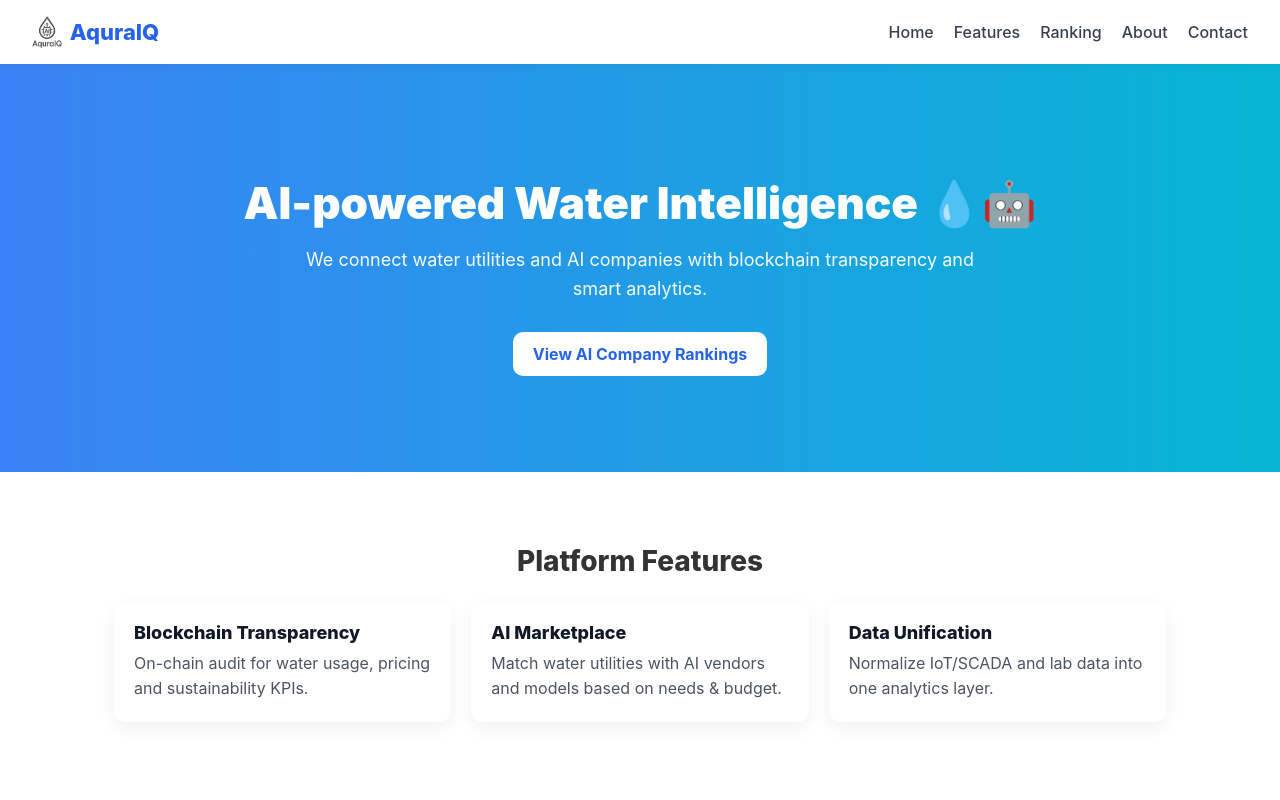
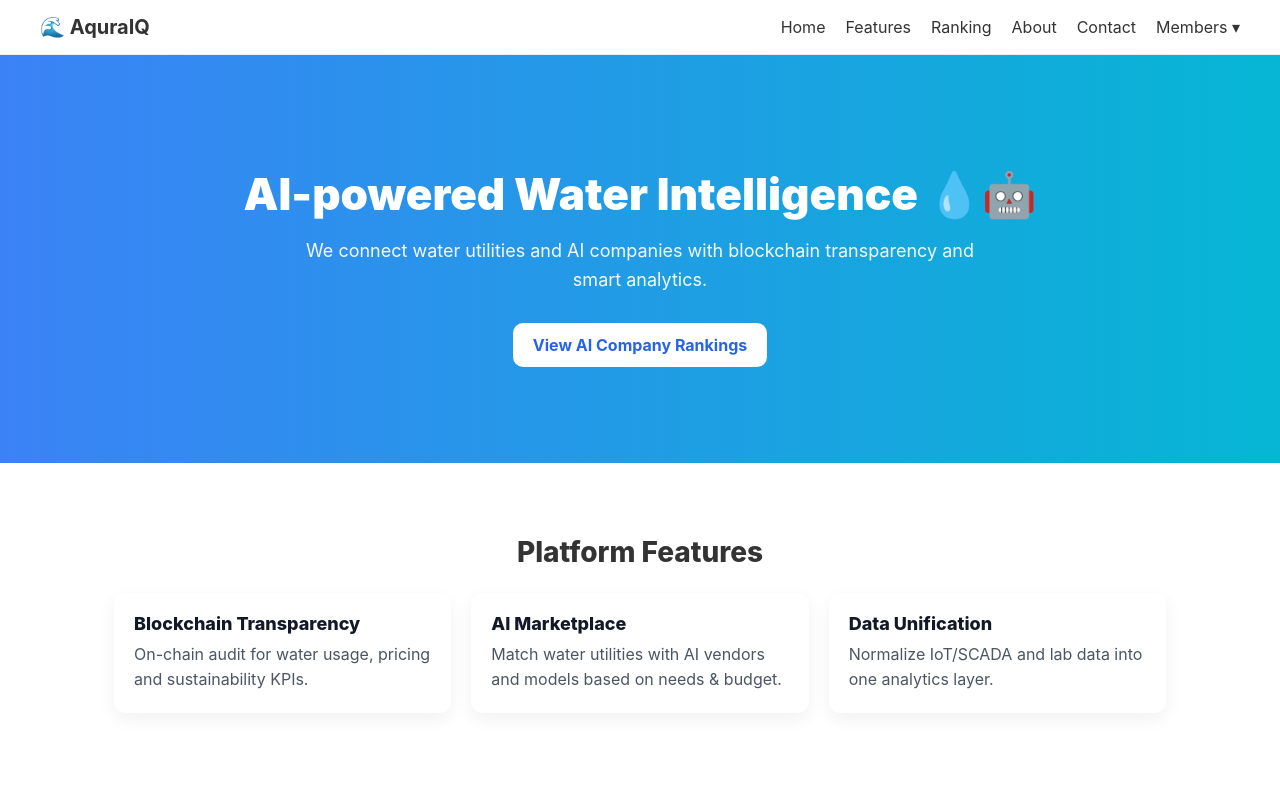
Before and after one commit to aquraiq-site/aquraiq-site, a Next.js app: page / in a window 1280 px wide. Shown: the top 800 px of the page. Built offline with nearby package versions, Linux system fonts and the light colour scheme.

Commit message:
Update Navbar.js

```diff
--- a/components/Navbar.js
+++ b/components/Navbar.js
@@ -1,40 +1,50 @@
+// components/Navbar.js
+import Link from "next/link";
+import { useState } from "react";
+
 export default function Navbar() {
-  const nav = {
-    display: "flex",
-    justifyContent: "space-between",
-    alignItems: "center",
-    padding: "16px 32px",
-    background: "#fff",
-    boxShadow: "0 1px 8px rgba(0,0,0,0.06)",
-    position: "sticky",
-    top: 0,
-    zIndex: 20,
-  };
-
-  const brand = {
-    display: "flex",
-    alignItems: "center",
-    fontSize: 22,
-    fontWeight: 800,
-    color: "#2563eb",
-  };
-
-  const ul = { display: "flex", gap: 20, listStyle: "none", margin: 0, padding: 0 };
-  const link = { textDecoration: "none", color: "#374151", fontWeight: 500 };
+  const [isOpen, setIsOpen] = useState(false);
 
   return (
-    <nav style={nav}>
-      <div style={brand}>
-        <img src="/logo.png" alt="AquraIQ Logo" style={{ height: "32px", marginRight: "8px" }} />
-        AquraIQ
+    <nav style={{ display: "flex", justifyContent: "space-between", padding: "15px 40px", background: "#fff", borderBottom: "1px solid #eee" }}>
+      <div>
+        <Link href="/">
+          <a style={{ fontSize: "20px", fontWeight: "bold" }}>🌊 AquraIQ</a>
+        </Link>
       </div>
-      <ul style={ul}>
-        <li><a href="/" style={link}>Home</a></li>
-        <li><a href="/features" style={link}>Features</a></li>
-        <li><a href="/ranking" style={link}>Ranking</a></li>
-        <li><a href="/about" style={link}>About</a></li>
-        <li><a href="/contact" style={link}>Contact</a></li>
-      </ul>
+      <div style={{ display: "flex", gap: "20px", alignItems: "center", position: "relative" }}>
+        <Link href="/"><a>Home</a></Link>
+        <Link href="/features"><a>Features</a></Link>
+        <Link href="/ranking"><a>Ranking</a></Link>
+        <Link href="/about"><a>About</a></Link>
+        <Link href="/contact"><a>Contact</a></Link>
+
+        {/* Dropdown Menu for Members */}
+        <div
+          onMouseEnter={() => setIsOpen(true)}
+          onMouseLeave={() => setIsOpen(false)}
+          style={{ position: "relative" }}
+        >
+          <span style={{ cursor: "pointer" }}>Members ▾</span>
+          {isOpen && (
+            <div
+              style={{
+                position: "absolute",
+                top: "100%",
+                left: 0,
+                background: "#fff",
+                border: "1px solid #ddd",
+                boxShadow: "0px 4px 6px rgba(0,0,0,0.1)",
+                padding: "10px",
+                zIndex: 10,
+              }}
+            >
+              <Link href="/login"><a style={{ display: "block", padding: "5px 10px" }}>Login</a></Link>
+              <Link href="/register"><a style={{ display: "block", padding: "5px 10px" }}>Register</a></Link>
+            </div>
+          )}
+        </div>
+      </div>
     </nav>
   );
 }
```
